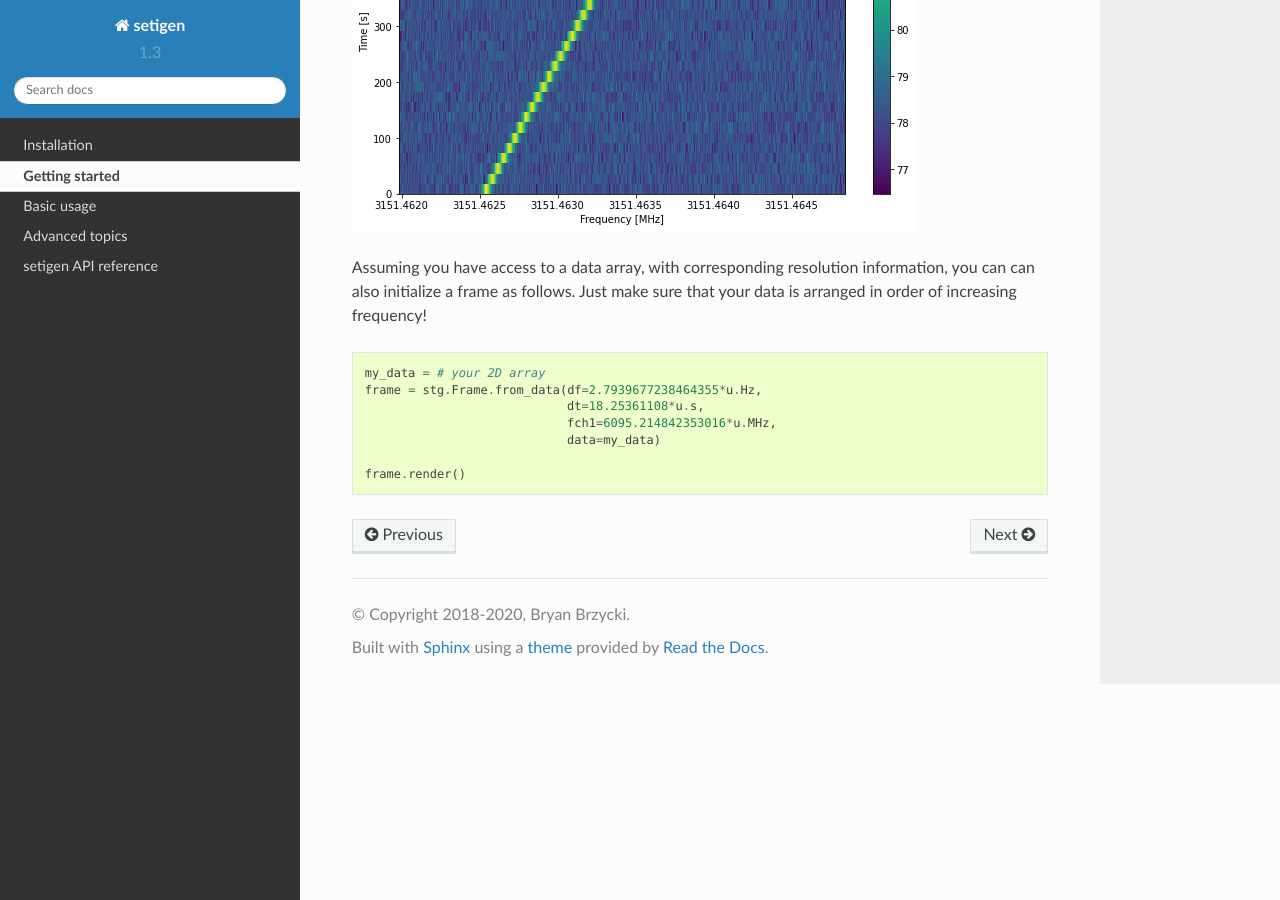
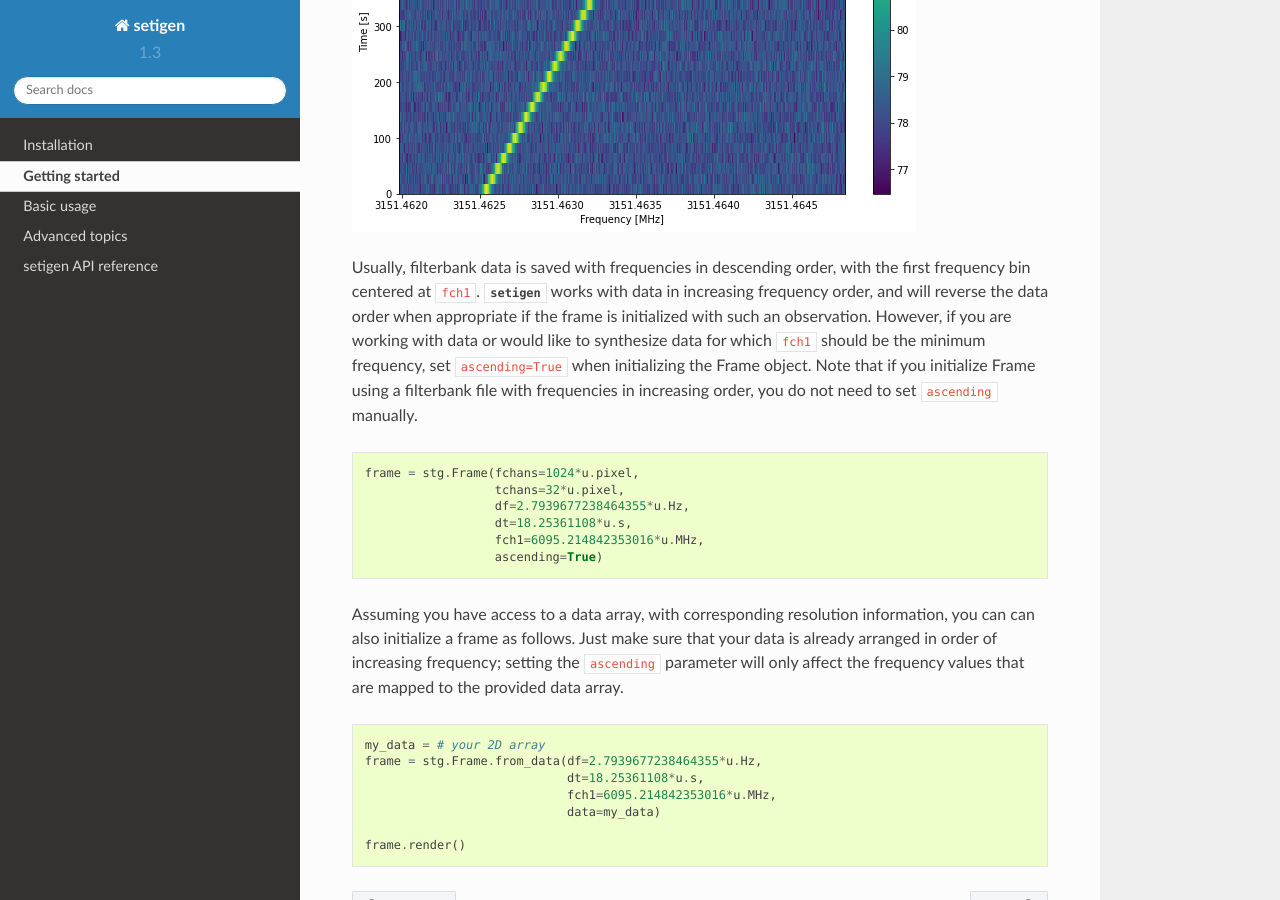
Before and after one commit to bbrzycki/setigen, a Sphinx documentation site: the page built from docs/source/getting_started.rst, in a window 1280 px wide and 900 px high, scrolled down 2468 px. Built offline with Sphinx 7.4.7 and the Read the Docs theme 2.0.0, drawn with Linux system fonts in a browser that asks for light colours.

Commit message:
Add documentation for ascending keyword

```diff
--- a/docs/source/getting_started.rst
+++ b/docs/source/getting_started.rst
@@ -85,9 +85,27 @@ We can also view this using blimpy's plotting style:
 
 .. image:: images/gs_obs_bl_render.png
 
+Usually, filterbank data is saved with frequencies in descending order, with the first
+frequency bin centered at :code:`fch1`. |setigen| works with data in increasing frequency
+order, and will reverse the data order when appropriate if the frame is initialized with such
+an observation. However, if you are working with data or would like to synthesize
+data for which :code:`fch1` should be the minimum frequency, set :code:`ascending=True` when
+initializing the Frame object. Note that if you initialize Frame using a filterbank file with
+frequencies in increasing order, you do not need to set :code:`ascending` manually.
+
+.. code-block:: python
+
+    frame = stg.Frame(fchans=1024*u.pixel,
+                      tchans=32*u.pixel,
+                      df=2.7939677238464355*u.Hz,
+                      dt=18.25361108*u.s,
+                      fch1=6095.214842353016*u.MHz,
+                      ascending=True)
+
 Assuming you have access to a data array, with corresponding resolution information, you can
-can also initialize a frame as follows. Just make sure that your data is arranged in order
-of increasing frequency!
+can also initialize a frame as follows. Just make sure that your data is already arranged in order
+of increasing frequency; setting the :code:`ascending` parameter will only affect the frequency
+values that are mapped to the provided data array.
 
 .. code-block:: python
 
```
